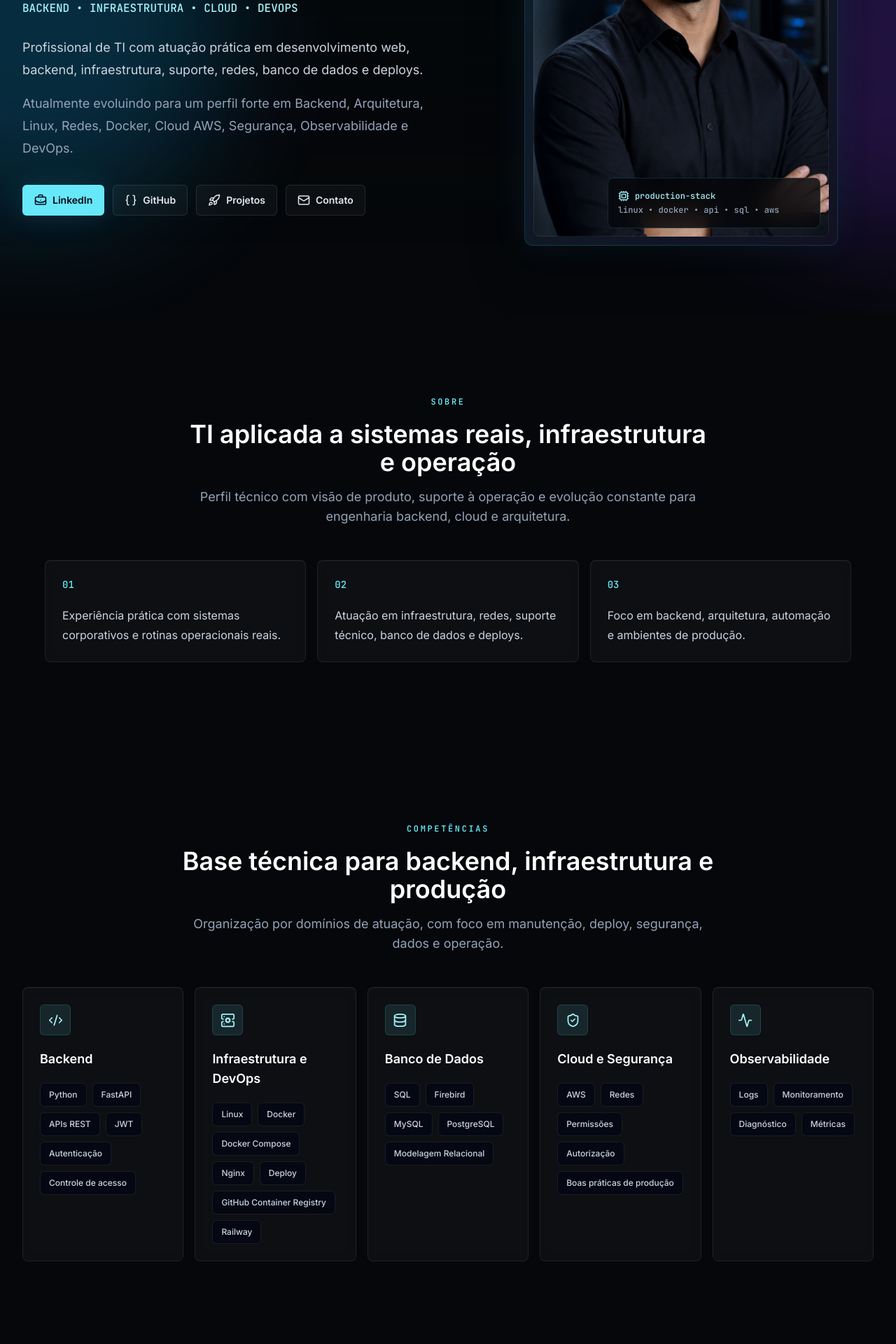
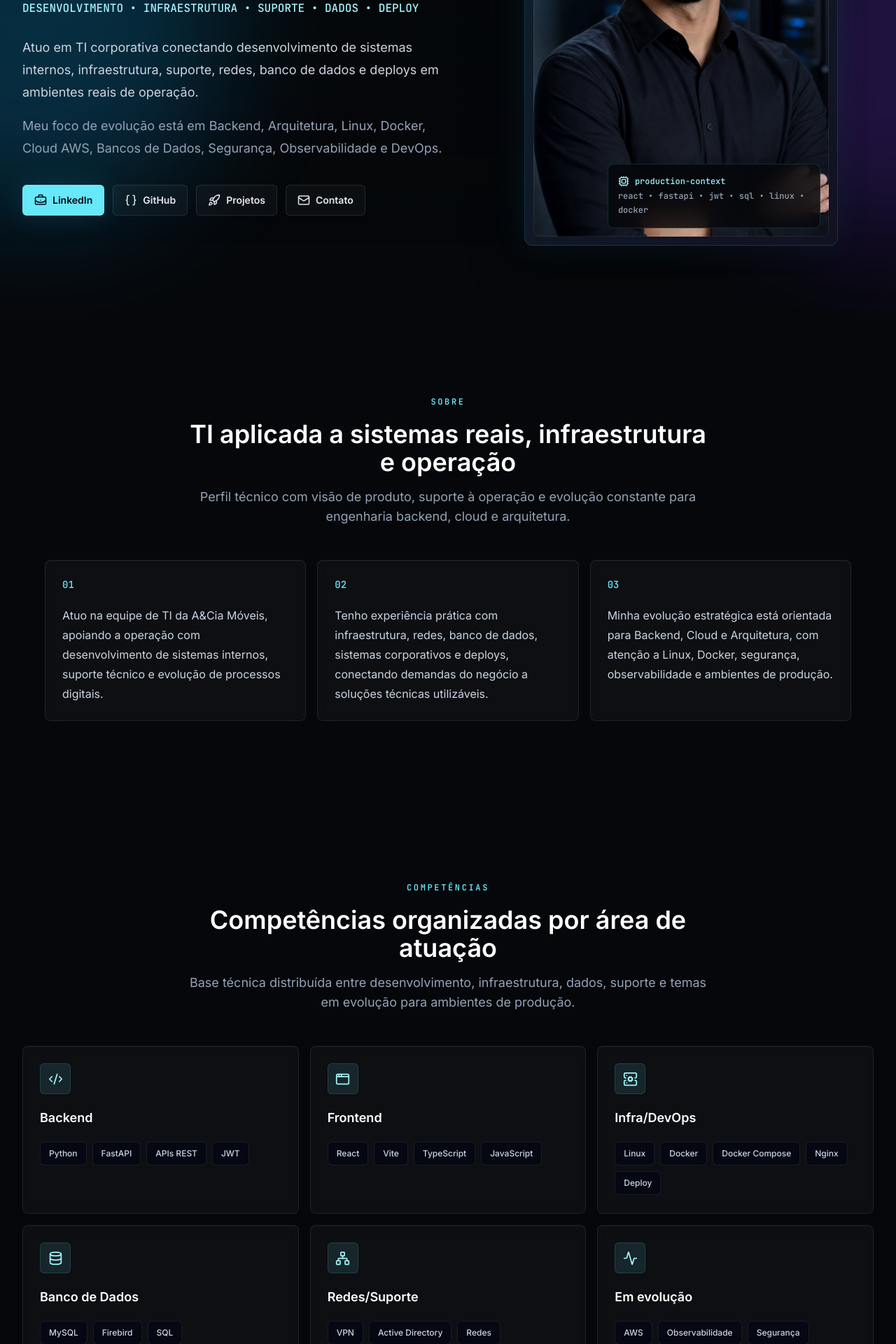
Before and after one commit to Matheus-TecDev/Portfolio, a React (Vite) app: page / in a window 1280 px wide. Shown: the part 360-2280 px from the top of the page at 70% size. Built offline with nearby package versions, Linux system fonts and the light colour scheme.

Commit message:
Melhora narrativa profissional do portfólio

```diff
--- a/index.html
+++ b/index.html
@@ -5,9 +5,9 @@
     <meta name="viewport" content="width=device-width, initial-scale=1.0" />
     <meta
       name="description"
-      content="Matheus Freire - Backend, Infraestrutura, Cloud e DevOps."
+      content="Matheus Freire - Desenvolvimento, infraestrutura, suporte, banco de dados e deploys em ambientes corporativos."
     />
-    <title>Matheus Freire | Backend, Infraestrutura, Cloud e DevOps</title>
+    <title>Matheus Freire | Desenvolvimento, Infraestrutura e Deploy</title>
   </head>
   <body>
     <div id="root"></div>
--- a/src/App.tsx
+++ b/src/App.tsx
@@ -1,5 +1,5 @@
 import { motion } from "framer-motion";
-import { ArrowDown, Cpu, ExternalLink, Server } from "lucide-react";
+import { ArrowDown, Cpu, Server } from "lucide-react";
 import {
   aboutHighlights,
   contacts,
@@ -56,6 +56,7 @@ function Hero() {
           Matheus Freire
         </a>
         <div className="hidden items-center gap-6 text-sm text-slate-400 md:flex">
+          <a href="#sobre" className="nav-link">Sobre</a>
           <a href="#competencias" className="nav-link">Competências</a>
           <a href="#projetos" className="nav-link">Projetos</a>
           <a href="#roadmap" className="nav-link">Roadmap</a>
@@ -70,7 +71,7 @@ function Hero() {
         <motion.div initial="hidden" animate="visible" variants={fadeUp} transition={{ duration: 0.65 }}>
           <div className="status-pill">
             <span className="status-dot" />
-            Backend, infra e ambientes de produção
+            TI corporativa, sistemas internos e deploys
           </div>
           <h1 className="mt-7 max-w-3xl text-5xl font-semibold leading-[0.98] text-white md:text-7xl">
             {profile.name}
@@ -104,9 +105,9 @@ function Hero() {
             <div className="profile-terminal">
               <div className="flex items-center gap-2 text-cyan-200">
                 <Cpu size={16} />
-                production-stack
+                production-context
               </div>
-              <span>linux • docker • api • sql • aws</span>
+              <span>react • fastapi • jwt • sql • linux • docker</span>
             </div>
           </div>
         </motion.div>
@@ -148,16 +149,16 @@ function Skills() {
     <section id="competencias" className="section">
       <SectionTitle
         eyebrow="Competências"
-        title="Base técnica para backend, infraestrutura e produção"
-        description="Organização por domínios de atuação, com foco em manutenção, deploy, segurança, dados e operação."
+        title="Competências organizadas por área de atuação"
+        description="Base técnica distribuída entre desenvolvimento, infraestrutura, dados, suporte e temas em evolução para ambientes de produção."
       />
-      <div className="mx-auto grid max-w-7xl gap-4 md:grid-cols-2 xl:grid-cols-5">
+      <div className="mx-auto grid max-w-7xl gap-4 md:grid-cols-2 xl:grid-cols-3">
         {skillGroups.map((group, index) => {
           const Icon = group.icon;
           return (
             <motion.article
               key={group.title}
-              className="panel flex min-h-[300px] flex-col p-6"
+              className="panel flex min-h-[240px] flex-col p-6"
               initial="hidden"
               whileInView="visible"
               viewport={{ once: true, amount: 0.2 }}
@@ -187,7 +188,7 @@ function Projects() {
       <SectionTitle
         eyebrow="Projetos"
         title="Trabalhos com foco operacional, dados, backend e deploy"
-        description="Projetos orientados a resolver problemas práticos de negócio, suporte, automação e infraestrutura."
+        description="Projetos orientados a resolver problemas práticos de negócio, suporte, automação, dados e infraestrutura."
       />
       <div className="mx-auto grid max-w-7xl gap-4 md:grid-cols-2 lg:grid-cols-3">
         {projects.map((project, index) => {
@@ -206,14 +207,26 @@ function Projects() {
                 <div className="icon-box">
                   <Icon size={21} />
                 </div>
-                <ExternalLink className="text-slate-600" size={18} />
+                <span className={`status-badge ${project.status === "Produção" ? "status-production" : ""}`}>
+                  {project.status}
+                </span>
               </div>
               <h3 className="mt-6 text-xl font-semibold text-white">{project.title}</h3>
-              <p className="mt-3 min-h-[84px] text-sm leading-7 text-slate-400">{project.description}</p>
-              <div className="mt-6 flex flex-wrap gap-2">
-                {project.tags.map((tag) => (
+              <p className="mt-3 text-sm leading-7 text-slate-400">{project.description}</p>
+              <div className="mt-5 flex flex-wrap gap-2">
+                {project.stack.map((tag) => (
                   <span key={tag} className="project-tag">{tag}</span>
                 ))}
+              </div>
+              <div className="mt-6 space-y-4">
+                <div>
+                  <span className="project-label">Problema resolvido</span>
+                  <p className="mt-2 text-sm leading-6 text-slate-400">{project.problem}</p>
+                </div>
+                <div>
+                  <span className="project-label">Impacto prático</span>
+                  <p className="mt-2 text-sm leading-6 text-slate-400">{project.impact}</p>
+                </div>
               </div>
             </motion.article>
           );
@@ -304,7 +317,7 @@ function Contact() {
           <div>
             <h2 className="text-3xl font-semibold text-white md:text-4xl">Vamos conversar sobre sistemas, infraestrutura e backend.</h2>
             <p className="mt-4 text-slate-400">
-              Links com placeholders editáveis em `src/data.ts`.
+              Desenvolvimento backend, infraestrutura, dados e deploys para ambientes corporativos.
             </p>
           </div>
           <div className="flex flex-wrap gap-3 md:justify-end">
--- a/src/data.ts
+++ b/src/data.ts
@@ -1,13 +1,14 @@
 import {
   Activity,
+  AppWindow,
   Boxes,
   BrainCircuit,
+  Braces,
+  BriefcaseBusiness,
   CloudCog,
   Code2,
   Container,
   Database,
-  Braces,
-  BriefcaseBusiness,
   LockKeyhole,
   Mail,
   Network,
@@ -15,6 +16,7 @@ import {
   ServerCog,
   ShieldCheck,
   Terminal,
+  UsersRound,
 } from "lucide-react";
 import type { LucideIcon } from "lucide-react";
 
@@ -24,6 +26,11 @@ export type LinkItem = {
   icon: LucideIcon;
 };
 
+export type Highlight = {
+  title: string;
+  description: string;
+  icon: LucideIcon;
+};
 export type SkillGroup = {
   title: string;
   icon: LucideIcon;
@@ -33,17 +40,26 @@ export type SkillGroup = {
 export type Project = {
   title: string;
   description: string;
-  tags: string[];
+  stack: string[];
+  problem: string;
+  impact: string;
+  status: "Produção" | "Em desenvolvimento" | "Estudo";
+  icon: LucideIcon;
+};
+
+export type ArchitectureStep = {
+  label: string;
+  detail: string;
   icon: LucideIcon;
 };
 
 export const profile = {
   name: "Matheus Freire",
-  role: "Backend • Infraestrutura • Cloud • DevOps",
+  role: "Desenvolvimento • Infraestrutura • Suporte • Dados • Deploy",
   summary:
-    "Profissional de TI com atuação prática em desenvolvimento web, backend, infraestrutura, suporte, redes, banco de dados e deploys.",
+    "Atuo em TI corporativa conectando desenvolvimento de sistemas internos, infraestrutura, suporte, redes, banco de dados e deploys em ambientes reais de operação.",
   evolution:
-    "Atualmente evoluindo para um perfil forte em Backend, Arquitetura, Linux, Redes, Docker, Cloud AWS, Segurança, Observabilidade e DevOps.",
+    "Meu foco de evolução está em Backend, Arquitetura, Linux, Docker, Cloud AWS, Bancos de Dados, Segurança, Observabilidade e DevOps.",
   photo: "/profile-matheus-placeholder.png",
 };
 
@@ -55,69 +71,92 @@ export const links: LinkItem[] = [
 ];
 
 export const aboutHighlights = [
-  "Experiência prática com sistemas corporativos e rotinas operacionais reais.",
-  "Atuação em infraestrutura, redes, suporte técnico, banco de dados e deploys.",
-  "Foco em backend, arquitetura, automação e ambientes de produção.",
+  "Atuo na equipe de TI da A&Cia Móveis, apoiando a operação com desenvolvimento de sistemas internos, suporte técnico e evolução de processos digitais.",
+  "Tenho experiência prática com infraestrutura, redes, banco de dados, sistemas corporativos e deploys, conectando demandas do negócio a soluções técnicas utilizáveis.",
+  "Minha evolução estratégica está orientada para Backend, Cloud e Arquitetura, com atenção a Linux, Docker, segurança, observabilidade e ambientes de produção.",
 ];
 
 export const skillGroups: SkillGroup[] = [
   {
     title: "Backend",
     icon: Code2,
-    items: ["Python", "FastAPI", "APIs REST", "JWT", "Autenticação", "Controle de acesso"],
+    items: ["Python", "FastAPI", "APIs REST", "JWT"],
   },
   {
-    title: "Infraestrutura e DevOps",
+    title: "Frontend",
+    icon: AppWindow,
+    items: ["React", "Vite", "TypeScript", "JavaScript"],
+  },
+  {
+    title: "Infra/DevOps",
     icon: ServerCog,
-    items: ["Linux", "Docker", "Docker Compose", "Nginx", "Deploy", "GitHub Container Registry", "Railway"],
+    items: ["Linux", "Docker", "Docker Compose", "Nginx", "Deploy"],
   },
   {
     title: "Banco de Dados",
     icon: Database,
-    items: ["SQL", "Firebird", "MySQL", "PostgreSQL", "Modelagem Relacional"],
+    items: ["MySQL", "Firebird", "SQL"],
   },
   {
-    title: "Cloud e Segurança",
-    icon: ShieldCheck,
-    items: ["AWS", "Redes", "Permissões", "Autorização", "Boas práticas de produção"],
+    title: "Redes/Suporte",
+    icon: Network,
+    items: ["VPN", "Active Directory", "Redes", "Suporte corporativo"],
   },
   {
-    title: "Observabilidade",
+    title: "Em evolução",
     icon: Activity,
-    items: ["Logs", "Monitoramento", "Diagnóstico", "Métricas"],
+    items: ["AWS", "Observabilidade", "Segurança", "CI/CD"],
   },
 ];
 
 export const projects: Project[] = [
   {
     title: "Área do Cliente",
-    description: "Portal web com autenticação, perfis de acesso, dashboards e regras de autorização.",
-    tags: ["Auth", "Dashboards", "RBAC"],
+    description:
+      "Sistema web em produção para acesso segmentado a dados corporativos, com perfis Admin, Vendedor, Cobrador e Cliente.",
+    stack: ["React", "FastAPI", "JWT", "APIs REST", "Banco corporativo"],
+    problem: "Centralizar acesso a informações internas com autenticação, autorização e regras por perfil.",
+    impact: "Apoia rotinas comerciais e operacionais com controle de acesso e consulta estruturada de dados.",
+    status: "Produção",
     icon: LockKeyhole,
   },
   {
     title: "Saneamento App",
-    description: "Aplicação containerizada com backend, frontend, MySQL e deploy em servidor Linux.",
-    tags: ["Docker", "MySQL", "Linux"],
+    description:
+      "Aplicação containerizada com backend, frontend e banco de dados, organizada para execução em servidor Linux.",
+    stack: ["Docker Compose", "Linux", "Backend", "Frontend", "MySQL"],
+    problem: "Empacotar serviços da aplicação em um fluxo de deploy mais previsível e replicável.",
+    impact: "Reduz complexidade operacional ao integrar serviços em containers e padronizar a execução.",
+    status: "Em desenvolvimento",
     icon: Container,
   },
   {
     title: "Higienização de Bairros",
-    description: "Tratamento, padronização e saneamento de dados em banco Firebird.",
-    tags: ["Firebird", "SQL", "Dados"],
+    description:
+      "Projeto de padronização e limpeza de dados em base Firebird usando SQL para corrigir inconsistências cadastrais.",
+    stack: ["Firebird", "SQL", "Dados corporativos"],
+    problem: "Corrigir variações, duplicidades e registros inconsistentes em cadastros utilizados pela operação.",
+    impact: "Melhora qualidade dos dados e reduz falhas em consultas, relatórios e processos internos.",
+    status: "Produção",
     icon: Database,
   },
   {
     title: "Kanban TI / Bitrix24",
-    description: "Estruturação de processos internos, chamados e fluxos operacionais.",
-    tags: ["Processos", "Chamados", "Operações"],
+    description: "Organização de fluxos internos para demandas de TI, acompanhamento de chamados e processos operacionais.",
+    stack: ["Bitrix24", "Processos", "Suporte", "Operação"],
+    problem: "Dar visibilidade às demandas técnicas e reduzir perda de contexto entre solicitações.",
+    impact: "Apoia priorização, acompanhamento e registro de atendimentos da equipe de TI.",
+    status: "Em desenvolvimento",
     icon: Boxes,
   },
   {
     title: "App de Cobrança",
-    description: "Sistema de apoio operacional para vendedores e cobradores.",
-    tags: ["Operação", "Web App", "Fluxos"],
-    icon: Terminal,
+    description: "Sistema de apoio operacional para consulta e execução de fluxos de cobrança por vendedores e cobradores.",
+    stack: ["Web App", "APIs", "Regras de negócio", "Operação"],
+    problem: "Apoiar equipes de campo com acesso mais direto a informações e rotinas de cobrança.",
+    impact: "Contribui para padronização do processo e melhora a disponibilidade de dados operacionais.",
+    status: "Estudo",
+    icon: UsersRound,
   },
 ];
 
--- a/src/styles.css
+++ b/src/styles.css
@@ -82,9 +82,22 @@ body {
     @apply rounded border border-cyan-300/15 bg-cyan-300/[0.08] px-2.5 py-1.5 font-mono text-[11px] uppercase text-cyan-200;
   }
 
+  .project-label {
+    @apply font-mono text-[11px] font-semibold uppercase tracking-[0.16em] text-cyan-300;
+  }
+
+  .status-badge {
+    @apply rounded border border-white/[0.1] bg-white/[0.04] px-2.5 py-1.5 font-mono text-[11px] uppercase text-slate-300;
+  }
+
+  .status-production {
+    @apply border-cyan-300/20 bg-cyan-300/[0.08] text-cyan-200;
+  }
+
   .experience-row {
     @apply flex min-h-12 items-center gap-3 rounded-md border border-white/[0.07] bg-slate-950/50 px-4 text-sm font-medium text-slate-300;
   }
+
 }
 
 .hero-grid {
```
